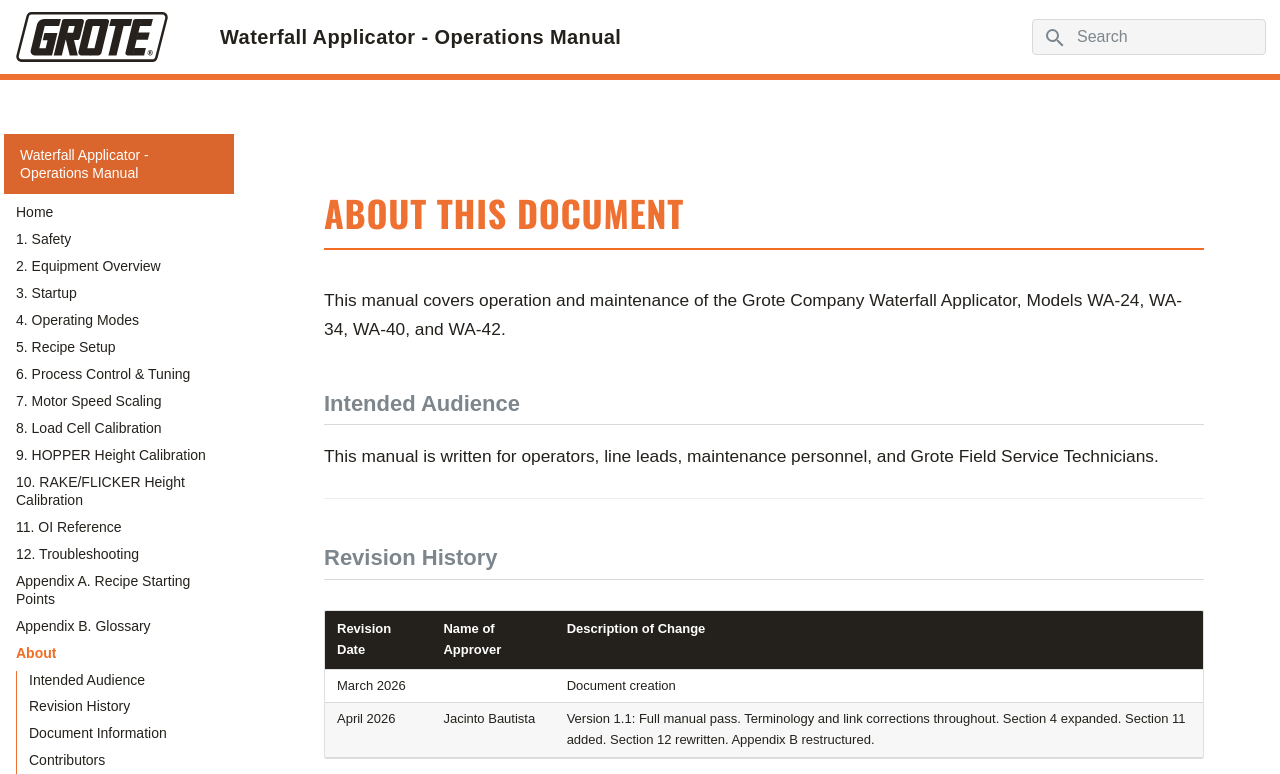
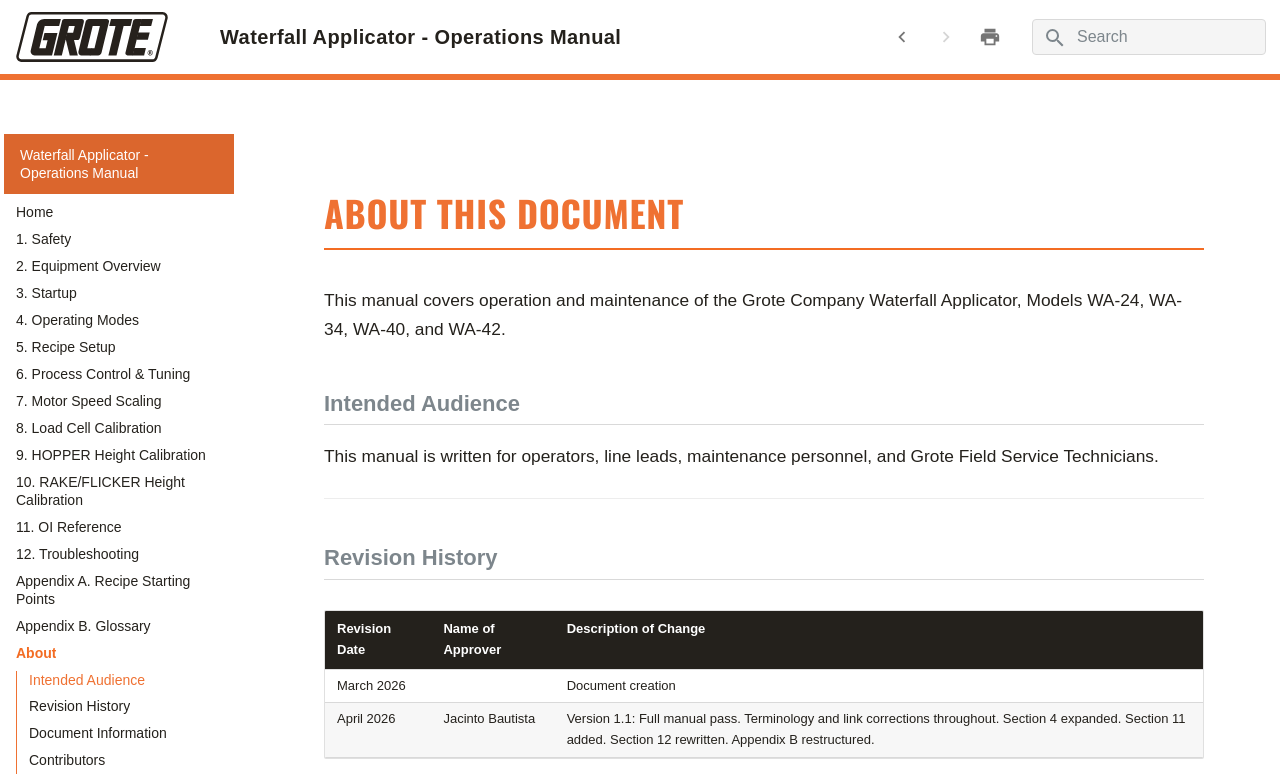
Before and after one commit to jbautista-grotecompany/waterfall-manual, an MkDocs documentation site: the page built from docs/sections/About.md, in a window 1280 px wide. Shown: the top 774 px of the page. Built offline with MkDocs 1.6.1 and Material for MkDocs 9.7.7, drawn with Linux system fonts in a browser that asks for light colours; some web fonts are replaced; comment, search, counter and statistics services are not loaded.

Commit message:
Add header toolbar (Prev/Next/Print) and fix TOC scrollspy lag

```diff
--- a/docs/assets/css/grote-theme.css
+++ b/docs/assets/css/grote-theme.css
@@ -124,7 +124,7 @@ body,
   margin-bottom: 0.5em;
 }
 
-/* ¶ anchor — hidden by default, orange on hover */
+/* ¶ anchor — hidden by default, white (invisible but clickable) on hover */
 .md-typeset .headerlink {
   visibility: hidden;
 }
@@ -132,7 +132,7 @@ body,
 .md-typeset h2:hover .headerlink,
 .md-typeset h3:hover .headerlink {
   visibility: visible;
-  color: #F36C23;
+  color: #FFFFFF;
 }
 
 
@@ -751,3 +751,74 @@ body,
 .md-typeset .admonition th {
   font-size: 0.8rem;
 }
+
+/* ============================================================
+   20. PAGE TOOLBAR — Previous, Next, Print
+   Inline icons placed in the header bar, immediately left of
+   the search field. Injected by lightbox-init.js. Hidden on
+   mobile and in print output.
+   ============================================================ */
+.md-header__inner .grote-toolbar {
+  order: 9;
+  margin-left: auto;
+  display: flex;
+  align-items: center;
+  gap: 0;
+  padding: 0;
+  margin-top: 0;
+  margin-bottom: 0;
+  border: none;
+}
+
+.md-header__inner .grote-toolbar__btn {
+  display: inline-flex;
+  align-items: center;
+  justify-content: center;
+  width: auto;
+  height: auto;
+  padding: 0.5rem 0.55rem;
+  border: none;
+  border-radius: 0;
+  background: transparent;
+  color: var(--md-default-fg-color--light);
+  cursor: pointer;
+  text-decoration: none !important;
+  transition: color 0.15s;
+}
+
+.md-header__inner .grote-toolbar__btn:hover {
+  background: transparent;
+  color: #F36C23;
+}
+
+.md-header__inner .grote-toolbar__btn svg {
+  width: 1.1rem;
+  height: 1.1rem;
+  fill: currentColor;
+}
+
+.md-header__inner .grote-toolbar__btn--disabled {
+  opacity: 0.3;
+  pointer-events: none;
+}
+
+/* Drop the search bar's margin-left auto so the toolbar
+   takes the auto-fill role instead. Toolbar then sits
+   immediately left of search. */
+.md-header__inner .md-search {
+  margin-left: 0 !important;
+}
+
+/* Hide toolbar on mobile — header is too compact. Operators
+   on mobile use the sidebar drawer for navigation. */
+@media (max-width: 768px) {
+  .md-header__inner .grote-toolbar {
+    display: none;
+  }
+}
+
+@media print {
+  .grote-toolbar {
+    display: none;
+  }
+}
```
Also changed, not shown: docs/assets/js/lightbox-init.js.
